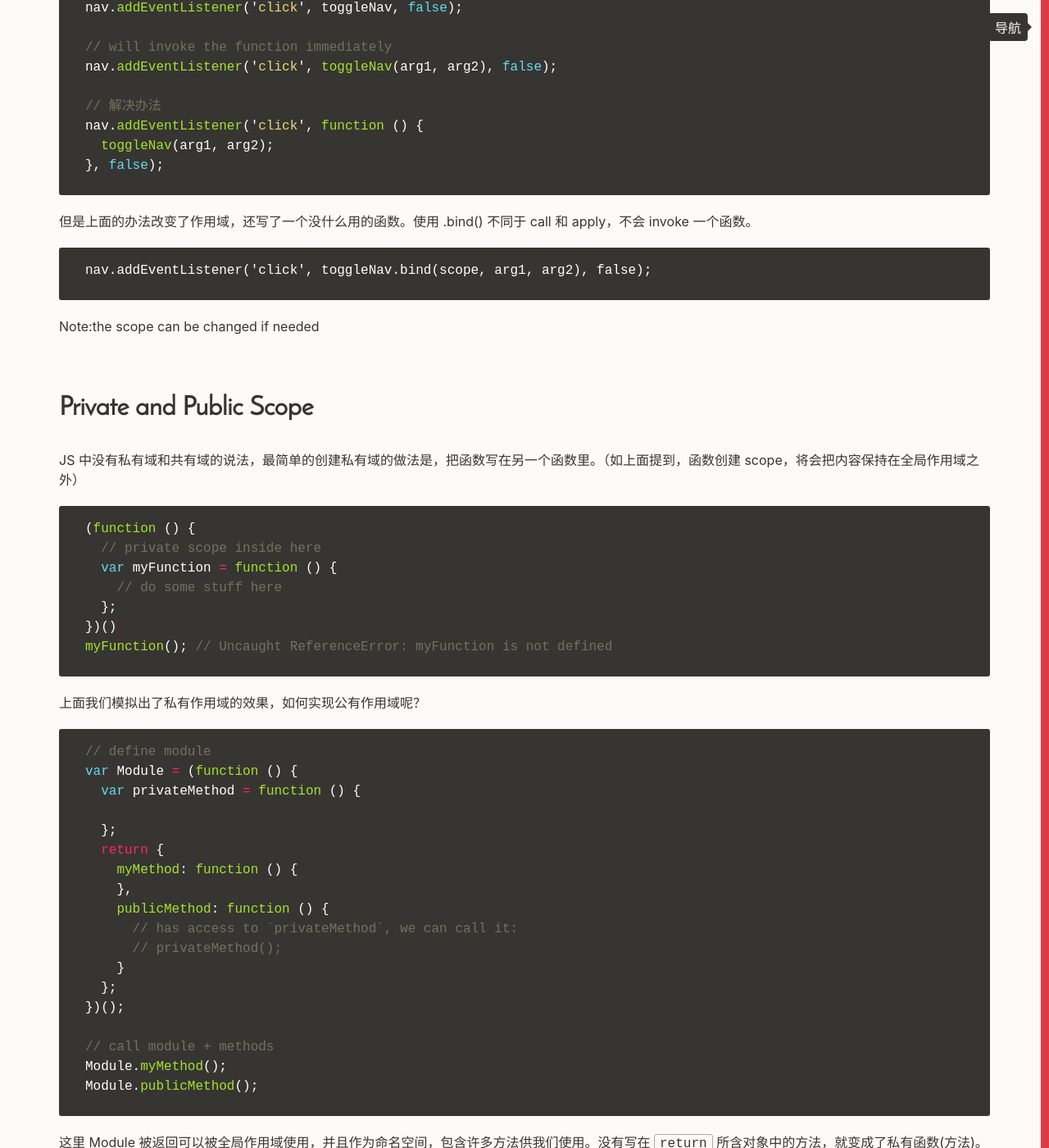
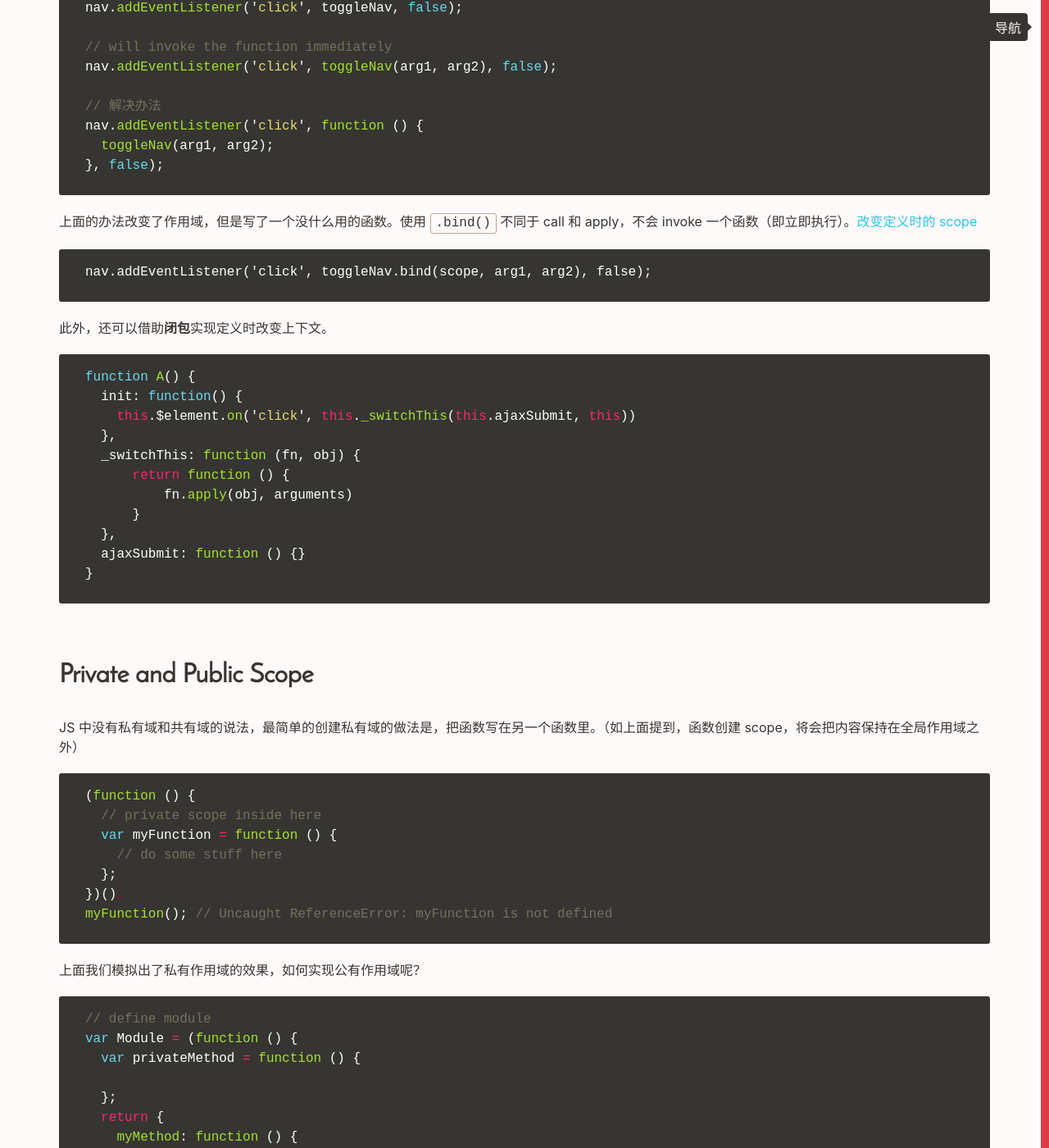
Before and after one commit to Vivi-wu/dive-into-web, a Jekyll site: the page built from _posts/2016-08-10-JavaScript-Scope.markdown, in a window 1280 px wide and 1400 px high, scrolled down 3720 px. Shown: the whole window at 82% size. Built offline with Jekyll 4.4.1, drawn with Linux system fonts in a browser that asks for light colours; some of the changed text lies outside the part shown.

Commit message:
update post for js scope

````diff
--- a/_posts/2014-04-15-CSS-Texts.markdown
+++ b/_posts/2014-04-15-CSS-Texts.markdown
@@ -32,7 +32,7 @@ category: CSS
 
     + `normal`: **默认值**，值取决于 user-agent 和字体集，桌面浏览器一般为 1.2
     + number，行高为**当前元素的 _font-size_ 乘以这个数字**计算而得
-    + length，使用 css 单位表示大小
+    + length，使用 CSS 单位表示大小(如：px，em 等)
     + `%`，**元素本身 _font-size_ 的百分比**
 
     注意：如果不明确设置子元素行高，当其父元素的行高值为 length 和 % ，子元素会直接继承。<span class="t-blue">为避免意外，尽量使用 **number** 设置行高</span>。
--- a/_posts/2015-05-02-JavaScript-String.markdown
+++ b/_posts/2015-05-02-JavaScript-String.markdown
@@ -66,7 +66,7 @@ _length_ 是 String 自带属性。除此之外还有 _constructor_ 和 _prototy
 
 `replace(`searchvalue, newvalue`)`，第一个参数是 a value, 或 regular expression。
 
-第二个参数是 new string，也可以是一个函数 function (replacement)，该函数的返回值将替换掉第一个参数匹配到的结果
+第二个参数是 new string，也可以是一个函数 function (replacement)，该函数的返回值是**第一个参数匹配到的结果**的替换值。
 
 ```js
 var str = "Mr Blue has a blue house and a blue car";
--- a/_posts/2016-08-10-JavaScript-Scope.markdown
+++ b/_posts/2016-08-10-JavaScript-Scope.markdown
@@ -78,7 +78,7 @@ add();
 
 结合上面提到的自调用解释一下：
 
-1. 自调用函数 only runs once，初始化变量 counter 赋值为0.
+1. 自调用函数 only runs once，初始化变量 counter 赋值为0
 2. 将无名函数返回并赋值给变量 add
 3. 变量 add 成为一个可以获取父 scope 中变量 counter 的函数
 4. The counter is protected by the scope of the anonymous function（我认为这里指的是父函数）, and can only be changed using the add function
@@ -88,14 +88,14 @@ add();
 在 HTML 中，全局 scope 就是窗口对象，因此 all global variables belong to the window object.
 
 + 局部变量只可以被定义它的函数使用，可以与全局变量重名。
-+ 不使用关键字 **var** 创建的变量, are always global, even if they are created inside a function，即使写在一个函数内部，也自动变为全局变量。
++ 不使用关键字 **var** 创建的变量, are always global, 即使写在一个函数内部，也自动变为全局变量。
 + 只要你的应用（浏览器窗口或网页）在运行，全局变量就存在。
 + 局部变量在函数调用时创建，在函数执行结束时删除。
 + function argument 函数参数作为局部变量在函数内被使用。
 
 ## Changing scope with .call() .apply() 和 .bind()
 
-有时需要对作用域进行操作实现一些目标。看下例：
+有时需要改变作用域来进行操作，实现一些目标。看下例：
 
 ```js
 var links = document.querySelectorAll('nav li');
@@ -106,7 +106,7 @@ for (var i = 0; i < links.length; i++) {
 
 因为并没有 invoke 什么或者改变作用域，这里的 this 指的就是默认的全局作用域中拥有这段js的 window 对象。
 
-使用 .call() 和 .apply() 可以把一个作用域传进函数中。
+使用 .call() 和 .apply() 可以把一个作用域传进函数中。<span class="t-blue">改变运行时的 scope</span>
 
 ```js
 var links = document.querySelectorAll('nav li');
@@ -141,11 +141,25 @@ nav.addEventListener('click', function () {
 }, false);
 ```
 
-但是上面的办法改变了作用域，还写了一个没什么用的函数。使用 .bind() 不同于 call 和 apply，不会 invoke 一个函数。
+上面的办法改变了作用域，但是写了一个没什么用的函数。使用 `.bind()` 不同于 call 和 apply，不会 invoke 一个函数（即立即执行）。<span class="t-blue">改变定义时的 scope</span>
 
     nav.addEventListener('click', toggleNav.bind(scope, arg1, arg2), false);
 
-Note:the scope can be changed if needed
+此外，还可以借助**闭包**实现定义时改变上下文。
+
+```js
+function A() {
+  init: function() {
+    this.$element.on('click', this._switchThis(this.ajaxSubmit, this))
+  },
+  _switchThis: function (fn, obj) {
+      return function () {
+          fn.apply(obj, arguments)
+      }
+  },
+  ajaxSubmit: function () {}
+}
+```
 
 ## Private and Public Scope
 
@@ -184,9 +198,11 @@ Module.myMethod();
 Module.publicMethod();
 ```
 
-这里 Module 被返回可以被全局作用域使用，并且作为命名空间，包含许多方法供我们使用。没有写在 `return` 所含对象中的方法，就变成了私有函数(方法)。
+这里将返回对象赋给 Module，可以被全局作用域使用。Module 作为命名空间，其包含的方法作为公有函数使用。
 
-下面举例如何通过返回一个对象，使用公有和私有方法。
+没有写在 `return` 所含对象中的方法，就变成了私有函数(方法)。
+
+下面举例如何通过返回一个对象，使用公有和私有的方法。
 
 ```js
 var Module = (function () {
--- a/_posts/2016-10-20-HTML-Video.markdown
+++ b/_posts/2016-10-20-HTML-Video.markdown
@@ -14,7 +14,7 @@ IE9以下浏览器不支持 `<video>` Tant pis.
 
 4. 浏览器支持性检测：
 
-    var hasVideo = !!(document.createElement('video').canPlayType);  // 动态创建一个video元素，然后检测 canPlayType()函数是否存在。
+        var hasVideo = !!(document.createElement('video').canPlayType);  // 动态创建一个video元素，然后检测 canPlayType()函数是否存在。
 
     通过‘!!'运算符将结果转换成布尔值。
 
@@ -36,7 +36,7 @@ IE9以下浏览器不支持 `<video>` Tant pis.
 
 之前有用到觉得比较简单，一直没总结，今天老大问怎么避免 iPhone Safari 中全屏播放视频，谷歌找了下解决办法，亲自试验，得出了当前可行的 solution。
 
-针对 iOS9（只测试了手上的iPhone4s），借助 [这个插件](https://github.com/bfred-it/iphone-inline-video)。
+针对 iOS9（只测试了手上的iPhone4s），借助 [这个插件](https://github.com/bfred-it/iphone-inline-video){:target="_blank"}。
 
 ```css
 video {height:auto;}
````
Also changed, not shown: _posts/2016-10-27-H5-develop-handbook.markdown (+7 -5 lines).
